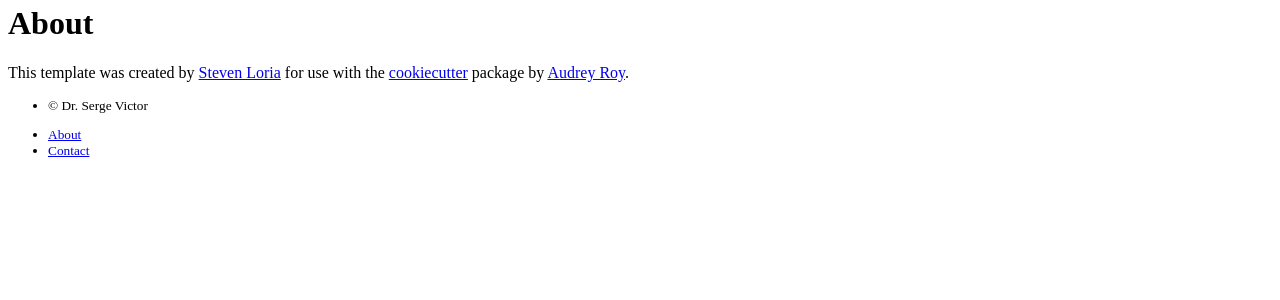
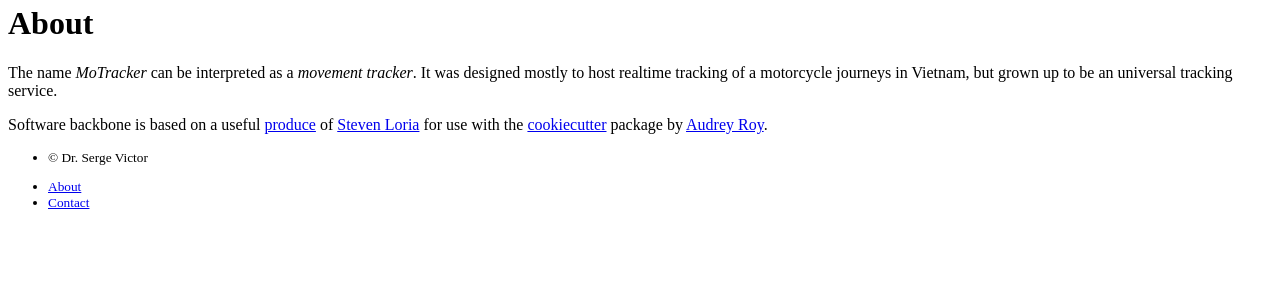
Before and after one commit to ser/motracker, a Flask app: template motracker/templates/public/about.html in a window 1280 px wide. Shown: the part 112-412 px from the top of the page. Run offline with Flask 2, Linux system fonts and the light colour scheme; the template is opened without the code that fills it, so the values that code supplies are empty; parts of the project's set-up code (start-up, migrations or seed data) failed here and were passed over.

Commit message:
A nicer theme and some self-advertising, cont :-)

```diff
--- a/motracker/templates/public/about.html
+++ b/motracker/templates/public/about.html
@@ -5,7 +5,11 @@
 <div class="container">
     <h1 class="mt-5">About</h1>
     <div class="row">
-      <p class="lead">This template was created by <a href="http://github.com/sloria/">Steven Loria</a> for use with the <a href="http://github.com/audreyr/cookiecutter/">cookiecutter</a> package by <a href="http://github.com/audreyr/">Audrey Roy</a>.</p>
+        <p class="lead">The name <i>MoTracker</i> can be interpreted as a <i>movement
+            tracker</i>. It was designed mostly to host realtime tracking of a
+            motorcycle journeys in Vietnam, but grown up to be an universal tracking
+            service.</p>
+        <p>Software backbone is based on a useful <a href="https://github.com/cookiecutter-flask/cookiecutter-flask/i<Paste>">produce</a> of <a href="https://github.com/sloria/">Steven Loria</a> for use with the <a href="https://github.com/audreyr/cookiecutter/">cookiecutter</a> package by <a href="https://github.com/audreyr/">Audrey Roy</a>.</p>
     </div>
 </div>
 {% endblock %}
```
Also changed, not shown: motracker/templates/footer.html (+4 -7 lines).
